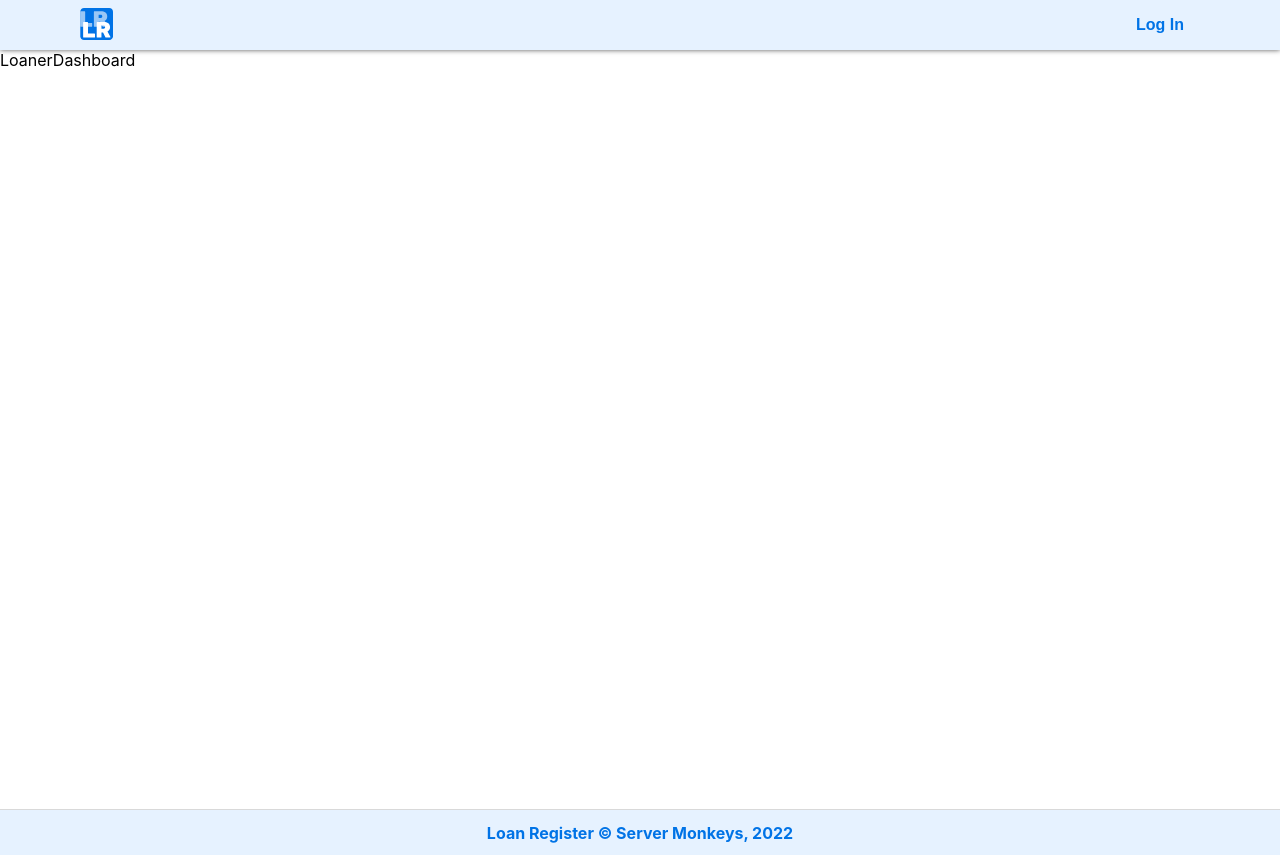
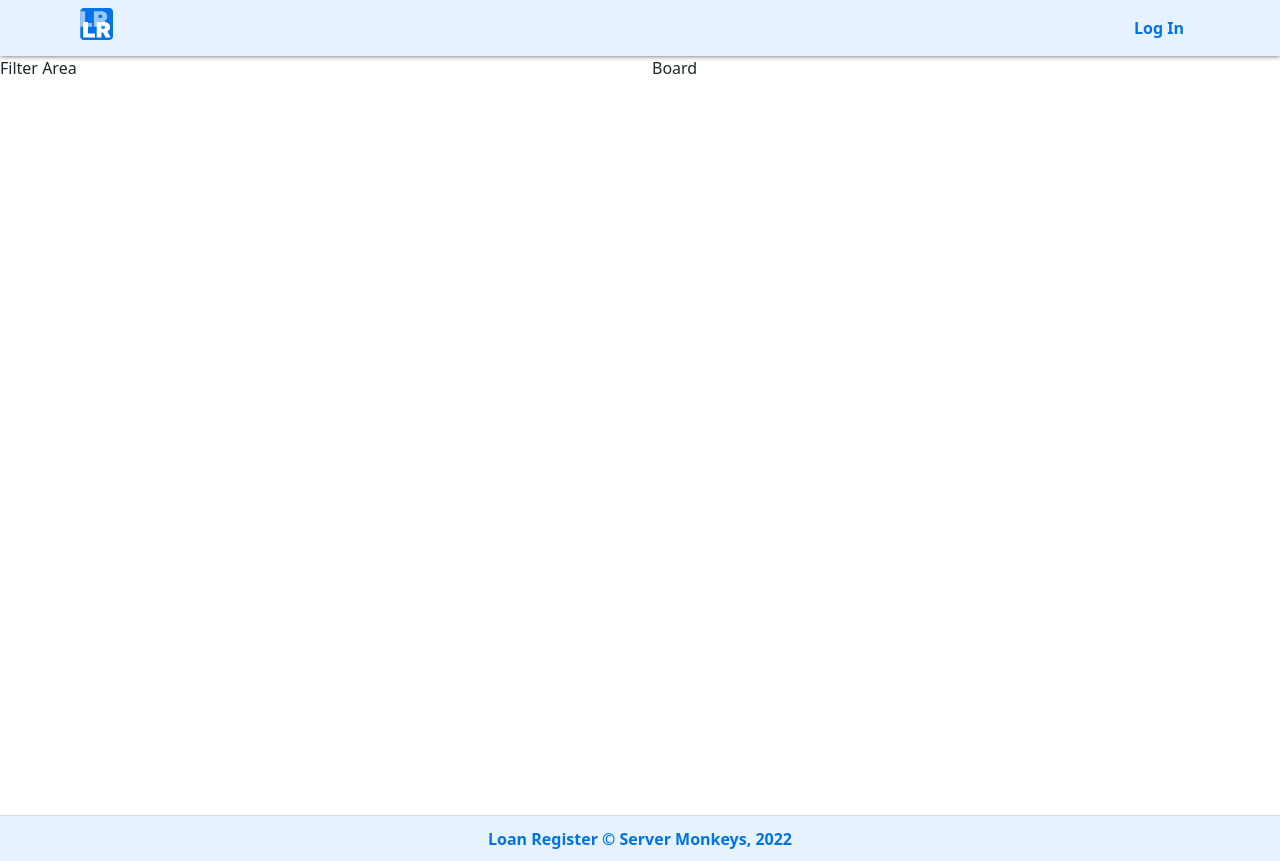
Before and after one commit to IT-Project-Server-Monkeys/Loan-Register-Frontend, a React (Create React App) app: page /dashboard/loaner in a window 1280 px wide. Built offline with nearby package versions, Linux system fonts and the light colour scheme.

Commit message:
installed bootstrap

```diff
--- a/package.json
+++ b/package.json
@@ -10,6 +10,7 @@
     "@testing-library/react": "^13.3.0",
     "@testing-library/user-event": "^13.5.0",
     "axios": "^0.27.2",
+    "bootstrap": "^5.2.0",
     "react": "^18.2.0",
     "react-dom": "^18.2.0",
     "react-icons": "^4.4.0",
--- a/src/App.js
+++ b/src/App.js
@@ -4,7 +4,9 @@ import { BrowserRouter as Router, Routes, Route } from 'react-router-dom';
 import { Header, Footer } from './components';
 import { Home, Login, Signup, LoaneeDashboard, LoanerDashboard, AddItem, ItemDetails, ItemHistory, Stats, Account } from './pages';
 
+import 'bootstrap/dist/css/bootstrap.min.css';
 import './styles/Global.scss'
+
 
 function App() {
 
--- a/src/pages/LoanerDashboard.js
+++ b/src/pages/LoanerDashboard.js
@@ -1,8 +1,14 @@
 import React from 'react'
+import { Row, Col, Form, Button } from 'reactstrap';
 
 const LoanerDashboard = (props) => {
   return (
-    <div>LoanerDashboard</div>
+    <div>
+      <Row>
+        <Col md='6'>Filter Area</Col>
+        <Col md='6'>Board</Col>
+      </Row>
+    </div>
   )
 }
 
```
Also changed, not shown: 1 other file (tests, documents, lock files or other folders).
